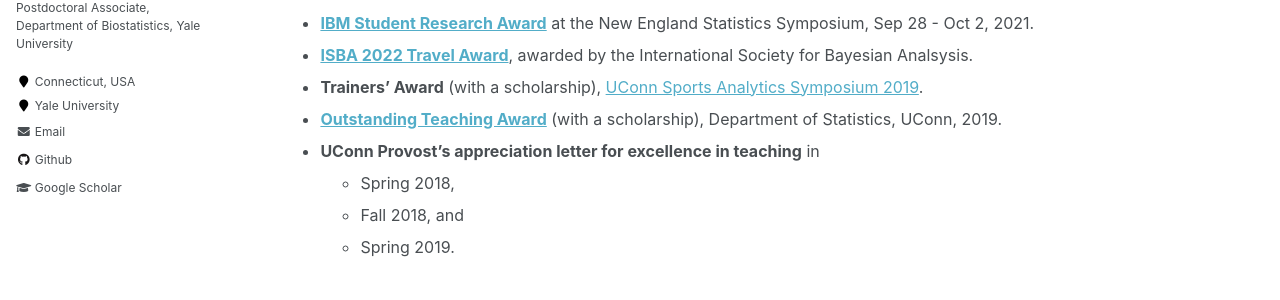
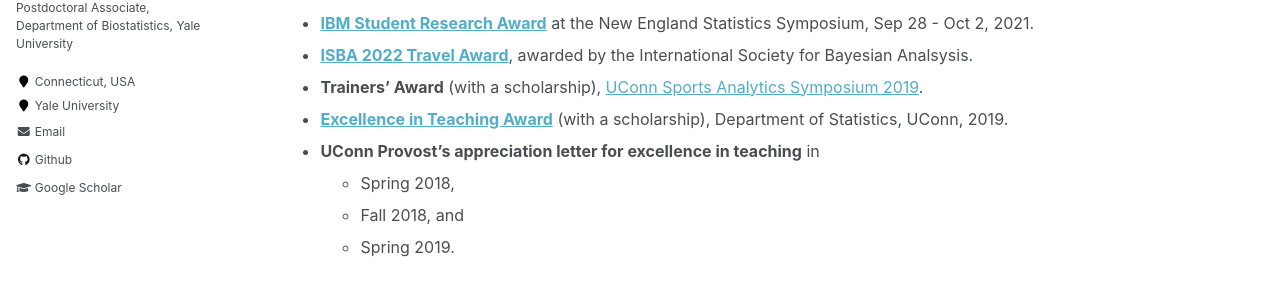
Before and after one commit to mdtuhinsheikh/mdtuhinsheikh.github.io, a Jekyll site: the page built from _pages/awards.md, in a window 1280 px wide and 1237 px high. Shown: the part 279-579 px from the top of the window. Built offline with Jekyll 4.4.1, drawn with Linux system fonts in a browser that asks for light colours.

Commit message:
Update awards.md

```diff
--- a/_pages/awards.md
+++ b/_pages/awards.md
@@ -9,7 +9,7 @@ author_profile: true
 * **[IBM Student Research Award](https://nestat.org/ibmawards/)** at the New England Statistics Symposium, Sep 28 - Oct 2, 2021.
 * **[ISBA 2022 Travel Award](https://stat.uconn.edu/2021/09/07/awards-2/)**, awarded by the International Society for Bayesian Analsysis.
 * **Trainers' Award** (with a scholarship), [UConn Sports Analytics Symposium 2019](https://statds.org/events/ucsas2019/).
-* [**Outstanding Teaching Award**](https://statistics.uconn.edu/graduate/department-awards/) (with a scholarship), Department of Statistics, UConn, 2019.
+* [**Excellence in Teaching Award**](https://statistics.uconn.edu/graduate/department-awards/) (with a scholarship), Department of Statistics, UConn, 2019.
 * **UConn Provost's appreciation letter for excellence in teaching** in
   + Spring 2018,
   + Fall 2018, and
```
